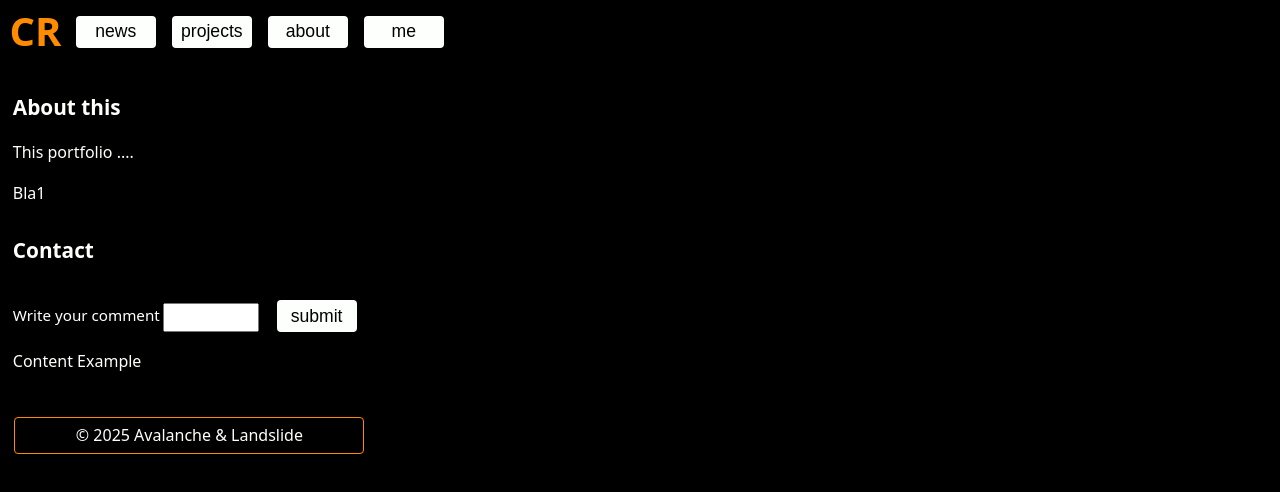
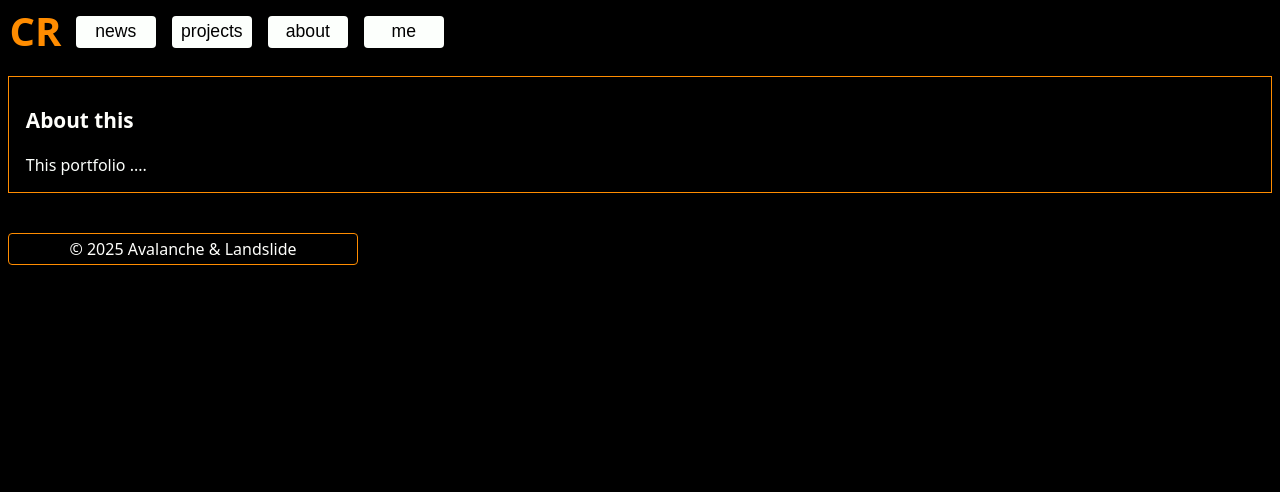
Before and after one commit to Xristof23/portfolio-react, a Next.js app: page / in a window 1280 px wide. Shown: the top 492 px of the page. Built offline with nearby package versions, Linux system fonts and the light colour scheme.

Commit message:
better button, styling, new main

```diff
--- a/components/Button.js
+++ b/components/Button.js
@@ -1,16 +1,17 @@
 import {
-    ButtonContainer,
-    FlexRowWrapper,
     StandardButton,
   } from "@/sharedStyledComponents";
+import { useState } from "react";
 
 
-export default function Button({text}) {
+export default function Button({ text }) {
+  const [isActive, setIsActive] = useState(false);
     function handleButton() {
-        alert(text);
+        console.log(text);
+      setIsActive(!isActive);
     }
     return(
-    <StandardButton onClick={handleButton}>
+    <StandardButton onClick={handleButton} $color={isActive? "darkorange" : "#fcfffc"}>
    {text}
   </StandardButton>
  )
--- a/components/Footer.js
+++ b/components/Footer.js
@@ -6,11 +6,11 @@ const FooterStyled = styled.footer`
     font-weight: 400;
     color: #fffffc;
     position: absolute;
-    left: .5rem;
+
     min-width: 350px;
     max-width: 700px;
-    margin: 2rem .4rem .4rem;
-    padding: .4rem;
+    margin: 2rem .5rem .5rem;
+    padding: .25rem;
     border: 1px solid darkorange;
     border-radius: 4px;
 `;
--- a/components/Header.js
+++ b/components/Header.js
@@ -1,7 +1,6 @@
 import {
   ButtonContainer,
   FlexRowWrapper,
-  Headline1
 } from "@/sharedStyledComponents";
 import Button from "./Button";
 import styled from "styled-components";
--- /dev/null
+++ b/components/MainContainer.js
@@ -0,0 +1,22 @@
+import { Headline1, StandardParagraph } from "@/sharedStyledComponents";
+import styled from "styled-components"
+
+const StyledMain = styled.main`
+    color: #fcfffc;
+    margin: 0.5rem;
+    padding: 0.25rem;
+    border: 1px solid darkorange;
+    `;
+
+export default function MainContainer() {
+
+    return (
+        <StyledMain>
+         <Headline1>About this</Headline1>
+        <StandardParagraph>
+          This portfolio ....
+        </StandardParagraph>
+
+        </StyledMain>
+    );
+}
--- a/components/ProjectCard.js
+++ b/components/ProjectCard.js
@@ -1,4 +1,4 @@
-import { StandardParagraph } from "@/sharedStyledComponents";
+import { StandardParagraph, StandardLink } from "@/sharedStyledComponents";
 import Button from "./Button";
 
 export default function ProjectCard({ project }) {
@@ -10,7 +10,7 @@ export default function ProjectCard({ project }) {
              <StandardParagraph>${shortDescription}</StandardParagraph>
         <Button text="show details"/>
 
-
-        {/* <a class="content_link" href=${url} title="Check this out" >visit ${title} website</a> */}
+        <StandardLink href={url} title="Check this out" >visit {title} website</StandardLink>
+        {/* <a class="content_link" href=${url}  >visit ${title} website</a> */}
         </article>)
 }
--- a/pages/index.js
+++ b/pages/index.js
@@ -2,6 +2,7 @@
 import Contact from "@/components/Contact";
 import Footer from "@/components/Footer";
 import Header from "@/components/Header";
+import MainContainer from "@/components/MainContainer";
 import { Headline1, StandardParagraph } from "@/sharedStyledComponents";
 import styled from "styled-components";
 
@@ -13,17 +14,12 @@ export default function HomePage() {
   return (
     <>
       <Header />
-      <MainSection>
+      <MainContainer>
         <Headline1>About this</Headline1>
         <StandardParagraph>
           This portfolio ....
         </StandardParagraph>
-        <StandardParagraph>
-       Bla1
-        </StandardParagraph>
-
-        <Contact/>
-      </MainSection>
+      </MainContainer>
       <Footer/>
     </>
   );
--- a/sharedStyledComponents.js
+++ b/sharedStyledComponents.js
@@ -1,3 +1,4 @@
+import Link from "next/link";
 import styled from "styled-components";
 
 //Buttons
@@ -22,18 +23,19 @@ font-weight: 500;
 flex-grow: 1;
 margin: .3rem;
 padding: 0.3rem;
-width: ${({ $width }) => $width? `${$width}px` : "5rem"};
+width: ${({ $width }) => $width ? `${$width}px` : "5rem"};
+background-color: ${({ $color }) => $color? $color : "#fcfffc"};
 min-width: fit-content;
 height: 2rem;
 border-radius: 4px;
 border: none;
-background-color: #fcfffc;
+// background-color: #fcfffc;
 `;
 
 
 //Basic
 const StandardParagraph = styled.p`
-color: #fffffc;
+color: #fcfffc;
 font-size: 1rem;
 width: 88%;
 margin: .4rem;
@@ -58,6 +60,11 @@ margin: .4rem;
 padding: .4rem;
 `;
 
+const StandardLink = styled(Link)`
+margin: 0.5rem;
+color: var(--primary);
+text-decoration: none;
+`;
 
 //Basic-wrapper
 const FlexRowWrapper = styled.div`
@@ -111,6 +118,7 @@ export {
     StyledInput,
     StyledNrInput,
     StandardLabel,
-    StandardButton,
+  StandardButton,
+    StandardLink,
     StandardParagraph
   }
```
Also changed, not shown: components/NavButton.js (added, +9 -0 lines).
